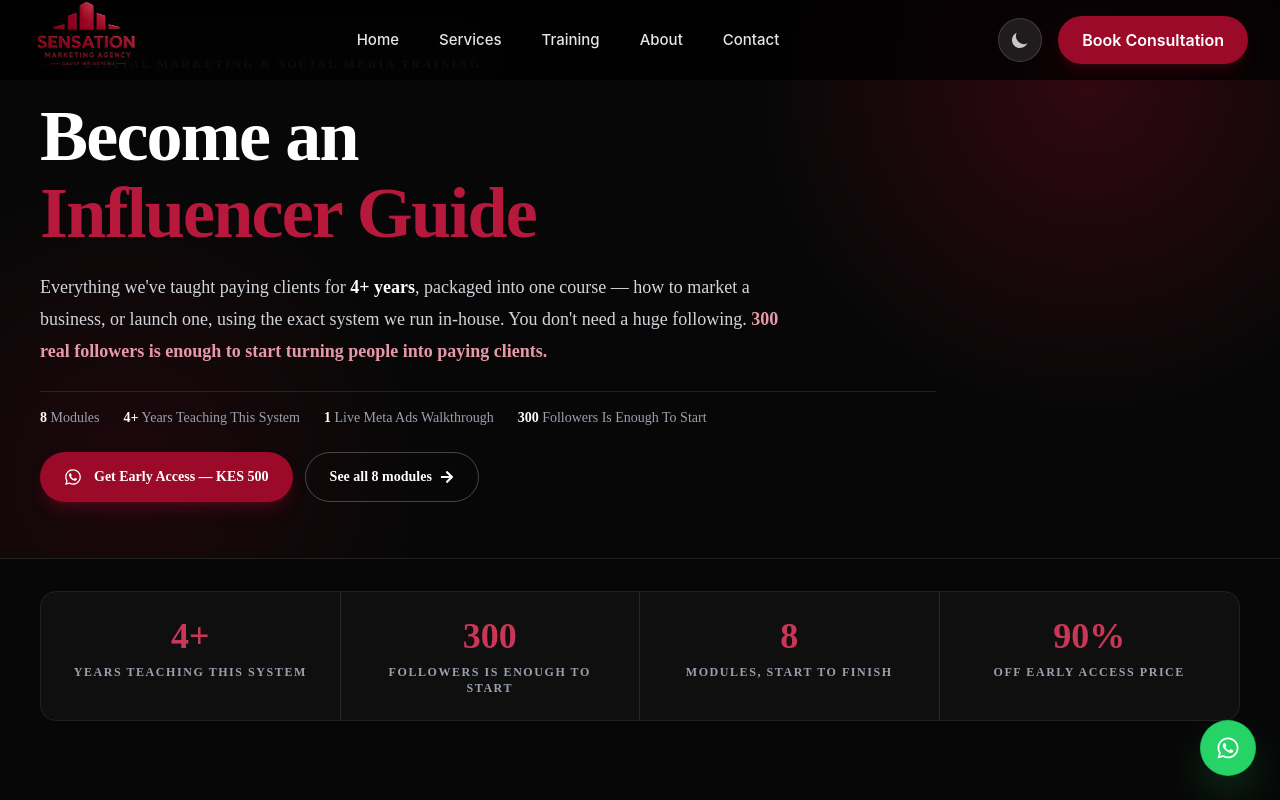
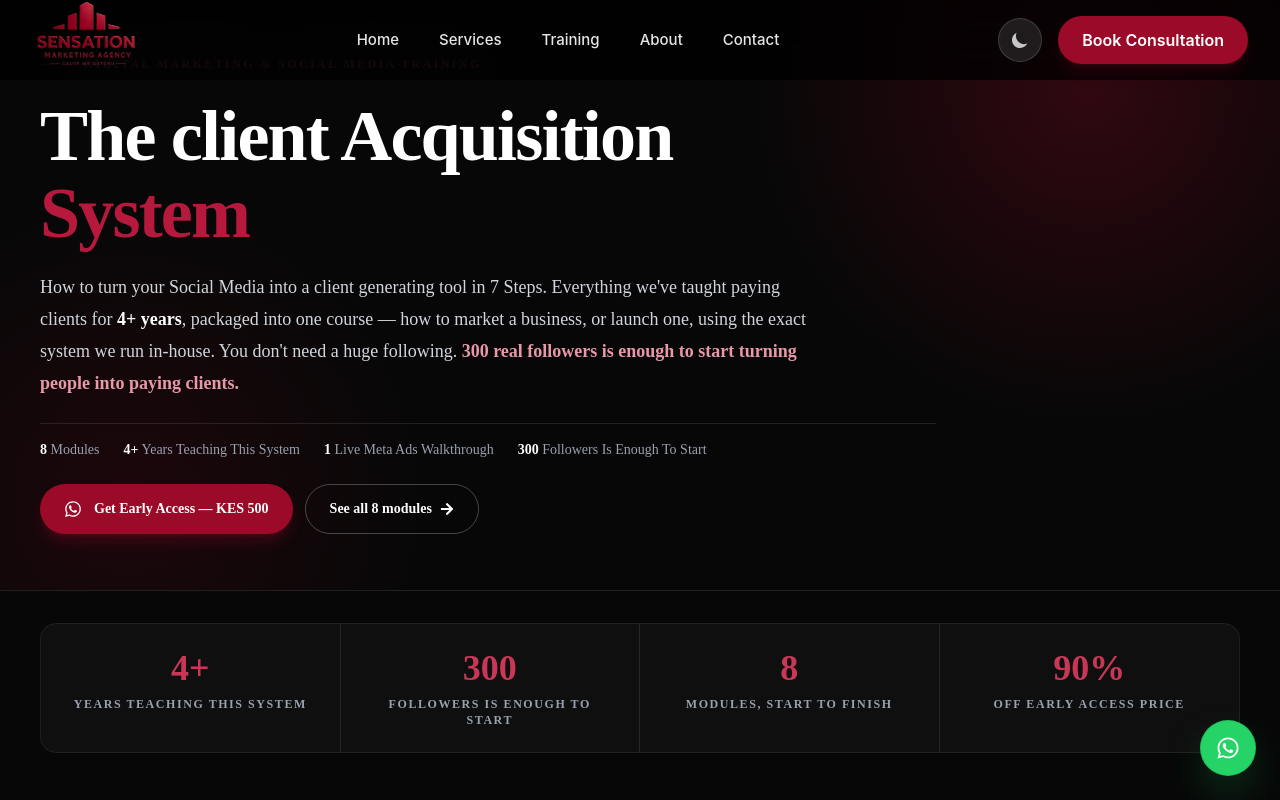
Before and after one commit to rihlatech/Sensation-Marketing-Agency, a React (Vite) app: page /client-acquisition-system in a window 1280 px wide. Shown: the top 800 px of the page. Built offline with nearby package versions, Linux system fonts and the light colour scheme.

Commit message:
Update Client Acquisition System Page

```diff
--- a/src/pages/ClientAcquisitionSystem.jsx
+++ b/src/pages/ClientAcquisitionSystem.jsx
@@ -199,14 +199,14 @@ const ClientAcquisitionSystem = () => {
         Digital Marketing & Social Media Training
       </p>
 <h1 className="mt-7 font-['Playfair_Display'] text-5xl font-bold leading-[1.02] tracking-tight text-white sm:text-6xl lg:text-7xl">
-  Become an
+  The client Acquisition
   <span className="mt-1 block text-[#b7193d]">
-    Influencer Guide
+    System
   </span>
 </h1>
 
       <p className="mt-5 max-w-3xl text-base leading-7 text-gray-300 md:text-lg md:leading-8">
-        Everything we&apos;ve taught paying clients for{" "}
+        How to turn your Social Media into a client generating tool in 7 Steps. Everything we&apos;ve taught paying clients for{" "}
         <strong className="text-white">4+ years</strong>, packaged into one
         course — how to market a business, or launch one, using the exact
         system we run in-house. You don&apos;t need a huge following.{" "}
```
